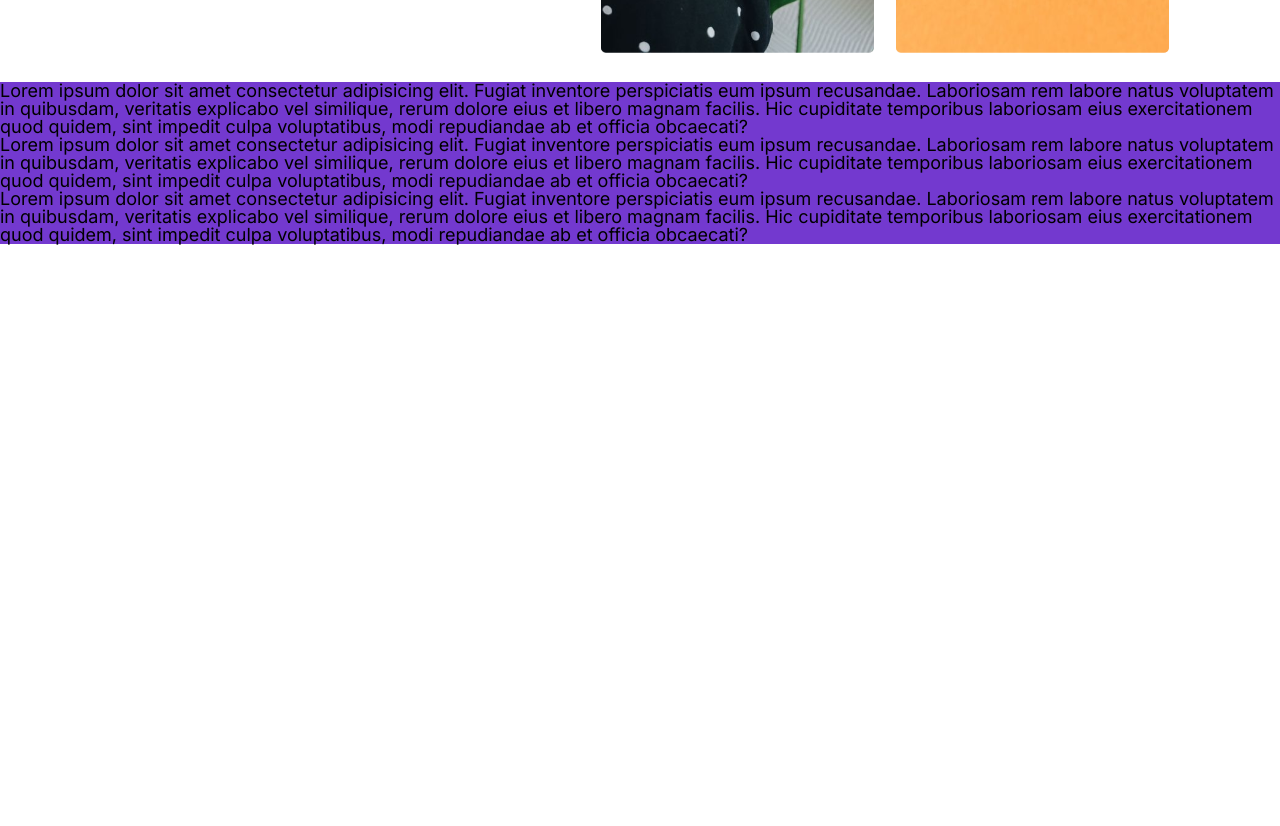
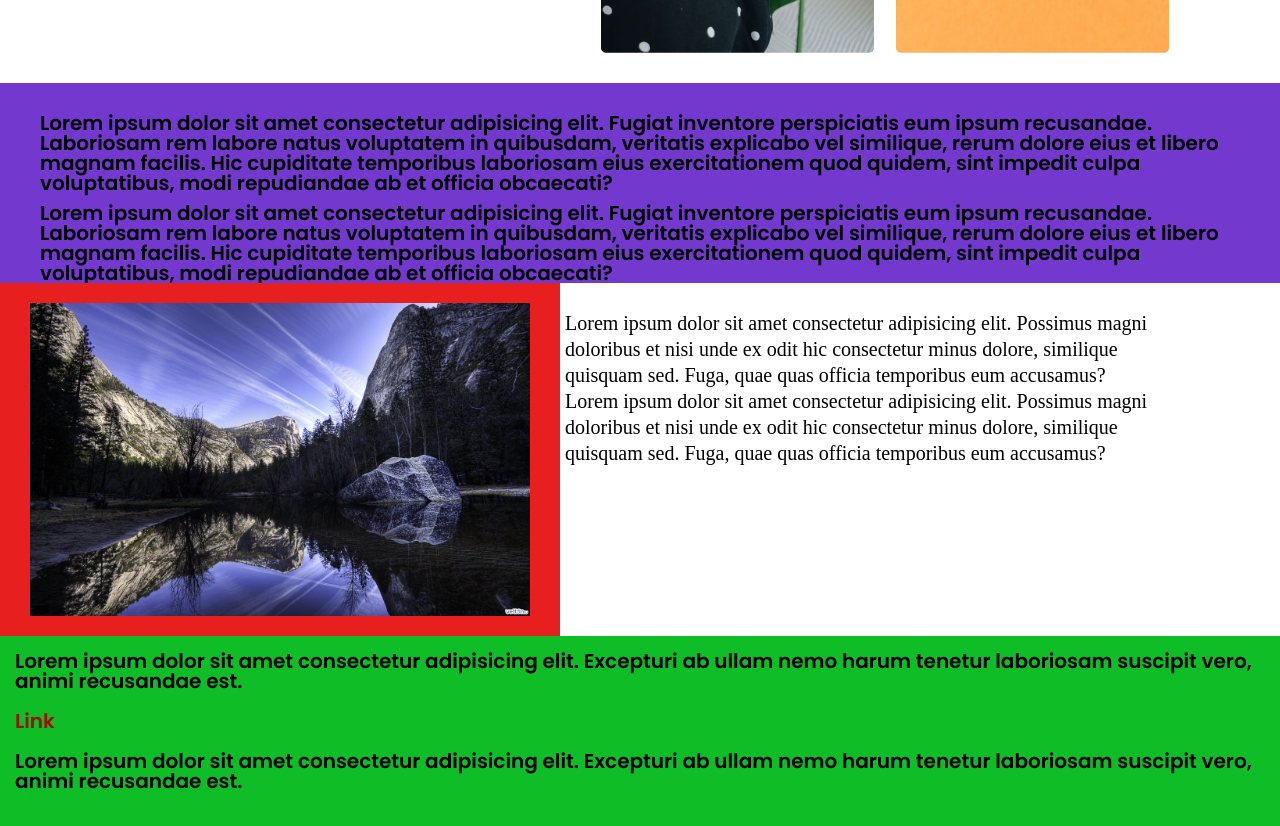
Before and after one commit to Irina45654/lessons, a plain HTML site: page lesson_6/index.html in a window 1280 px wide. Shown: the part 1556-2382 px from the top of the page. Before the commit the page ends 1801 px from the top, so only its background shows below. Drawn offline with Linux system fonts and the light colour scheme; a web font is replaced by a local one.

Commit message:
Add files via upload

```diff
--- a/lesson_6/css/style.css
+++ b/lesson_6/css/style.css
@@ -107,7 +107,6 @@ margin-bottom: 21px;
 .container-jewellery {
 	background-color: #ffffff;
 	max-width: 1169px;
-	max-height: 518px;
 	text-align: left;
 
 
@@ -143,7 +142,6 @@ padding-right: 37px;
 }
 .jewellery-image {
 	min-width: 568px;
-	max-height: 518px;
 	display: inline-block;
 	vertical-align: top;
 }
@@ -151,12 +149,62 @@ padding-right: 37px;
 .image-jewellery {
 	padding-right: 22px;
 }
-.image-jewellery-2{
+
+.content-block{
+	font-size: 0;
 }
 
+.content{
+	max-height: 200px;
+	overflow: scroll;
+	background-color: #7339cf;
+	padding: 30px 40px 20px;
+	font-family: 'Poppins', sans-serif;
+font-size: 20px;
+font-weight: 600;
 
-.content{
-	background-color: #7339cf;
+}
+.content p{
+	padding-bottom: 10px;
+}
+.content-image{
+	background-color: #e71f1f;
+	padding: 20px 30px;
+	display: inline-block;
+	vertical-align: middle;
+}
+.content-image img{
+	width: 100%;
+	max-width: 500px;
+	min-width: 300px;
 
 
 }
+
+.content-text{
+		font-size: 20px;
+	max-width: 601px;
+	font-family: 'DM Serif Text', serif;
+	display: inline-block;
+	line-height: 1.3;
+	padding: 10px 5px;
+	margin: 0 auto;
+}
+
+.example {
+	padding: 15px;
+	background-color: #0fbe26;
+	font-family: 'Poppins', sans-serif;
+font-size: 20px;
+font-weight: 600;
+}
+.example p{
+	margin-bottom: 20px;
+
+}
+
+.link {
+	color: #a10c0c;
+	display: inline-block;
+	margin-bottom: 20px;
+}
--- a/lesson_6/index.html
+++ b/lesson_6/index.html
@@ -70,20 +70,44 @@
 				</div>
 			</div>
 		</div>
-
+		<div class="content-block">
 			<div class="content">
-			<p>Lorem ipsum dolor sit amet consectetur adipisicing elit. Fugiat inventore perspiciatis eum ipsum recusandae.
-				Laboriosam rem labore natus voluptatem in quibusdam, veritatis explicabo vel similique, rerum dolore eius et
+				<p>Lorem ipsum dolor sit amet consectetur adipisicing elit. Fugiat inventore perspiciatis eum ipsum
+					recusandae.
+					Laboriosam rem labore natus voluptatem in quibusdam, veritatis explicabo vel similique, rerum dolore eius
+					et
 					libero magnam facilis. Hic cupiditate temporibus laboriosam eius exercitationem quod quidem, sint impedit
 					culpa voluptatibus, modi repudiandae ab et officia obcaecati?</p>
-			<p>Lorem ipsum dolor sit amet consectetur adipisicing elit. Fugiat inventore perspiciatis eum ipsum recusandae.
-				Laboriosam rem labore natus voluptatem in quibusdam, veritatis explicabo vel similique, rerum dolore eius et
+				<p>Lorem ipsum dolor sit amet consectetur adipisicing elit. Fugiat inventore perspiciatis eum ipsum
+					recusandae.
+					Laboriosam rem labore natus voluptatem in quibusdam, veritatis explicabo vel similique, rerum dolore eius
+					et
 					libero magnam facilis. Hic cupiditate temporibus laboriosam eius exercitationem quod quidem, sint impedit
 					culpa voluptatibus, modi repudiandae ab et officia obcaecati?</p>
-			<p>Lorem ipsum dolor sit amet consectetur adipisicing elit. Fugiat inventore perspiciatis eum ipsum recusandae.
-				Laboriosam rem labore natus voluptatem in quibusdam, veritatis explicabo vel similique, rerum dolore eius et
+				<p>Lorem ipsum dolor sit amet consectetur adipisicing elit. Fugiat inventore perspiciatis eum ipsum
+					recusandae.
+					Laboriosam rem labore natus voluptatem in quibusdam, veritatis explicabo vel similique, rerum dolore eius
+					et
 					libero magnam facilis. Hic cupiditate temporibus laboriosam eius exercitationem quod quidem, sint impedit
 					culpa voluptatibus, modi repudiandae ab et officia obcaecati?</p>
+			</div>
+			<div class="content-image">
+				<img src="img/content-img.jfif" alt="#">
+			</div>
+			<div class="content-text">
+				<p>Lorem ipsum dolor sit amet consectetur adipisicing elit. Possimus magni doloribus et nisi unde ex odit
+					hic
+					consectetur minus dolore, similique quisquam sed. Fuga, quae quas officia temporibus eum accusamus? Lorem
+					ipsum dolor sit amet consectetur adipisicing elit. Possimus magni doloribus et nisi unde ex odit hic
+					consectetur minus dolore, similique quisquam sed. Fuga, quae quas officia temporibus eum accusamus?</p>
+			</div>
+			<div class="example">
+				<p>Lorem ipsum dolor sit amet consectetur adipisicing elit. Excepturi ab ullam nemo harum tenetur laboriosam
+					suscipit vero, animi recusandae est.</p>
+				<a href="#" class="link">Link</a>
+				<p>Lorem ipsum dolor sit amet consectetur adipisicing elit. Excepturi ab ullam nemo harum tenetur laboriosam
+					suscipit vero, animi recusandae est.</p>
+			</div>
 		</div>
 
 	</main>
```
Also changed, not shown: lesson_6/img/content-img.jfif (added). Lines whose indentation alone changed are shown as unchanged.
